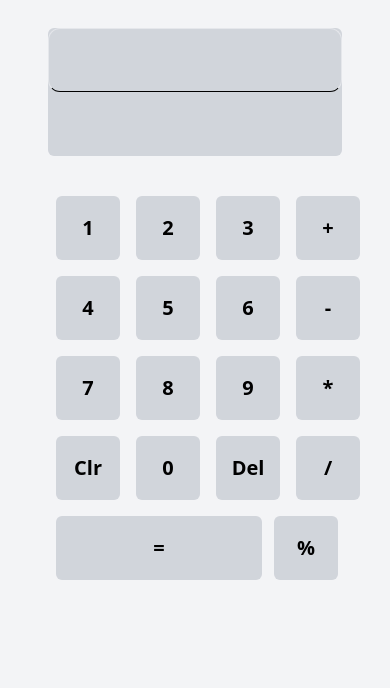
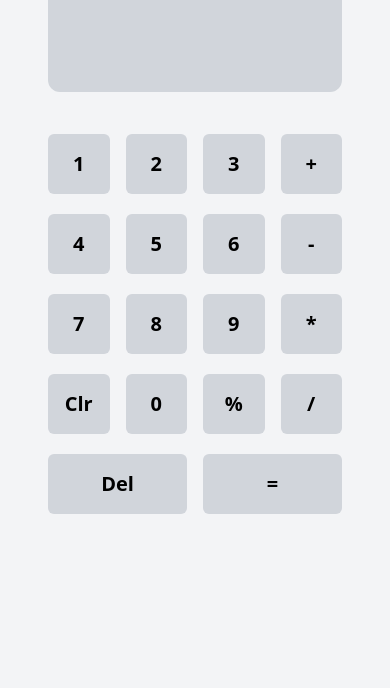
Before and after one commit to sonelAshutosh/simpleCalculator, a website built with Vite: page index.html in a window 390 px wide. Shown: the part 156-844 px from the top of the page. Built offline with nearby package versions, Linux system fonts and the light colour scheme.

Commit message:
Added functionality for mobile devices and improved responsiveness

```diff
--- a/index.html
+++ b/index.html
@@ -6,134 +6,147 @@
     <title>Calculator</title>
     <link rel="stylesheet" href="style.css" />
   </head>
-  <body class="p-12 bg-gray-100 font-bold text-xl">
+  <body class="p-12 bg-gray-100 font-bold text-xl lg:mx-96 md:mx-48">
     <div class="flex flex-col items-center">
-      <div class="font-bold text-4xl p-12">Calculator</div>
+      <div class="font-bold text-4xl pb-8">Calculator</div>
       <div class="w-full">
-        <div id="textBox" class="h-32 w-full bg-gray-300 rounded-md mb-8">
-          <div
-            id="prev"
-            class="h-16 w-auto bg-gray-300 rounded-xl border border-b-black"
-          ></div>
-        </div>
+        <div
+          id="prev"
+          class="h-16 bg-gray-300 rounded-tl-xl rounded-tr-xl flex items-center justify-end pr-4"
+        ></div>
+        <div
+          id="textBox"
+          class="h-16 bg-gray-300 rounded-bl-xl rounded-br-xl mb-8 flex items-center justify-end pr-4"
+        ></div>
         <div class="buttons">
           <div>
-            <div class="h-20 w-full flex items-center justify-between">
+            <div
+              class="h-20 w-full grid grid-cols-4 gap-4 items-center justify-between"
+            >
               <button
-                class="h-12 w-12 bg-gray-300 rounded-md m-2 p-8 flex items-center justify-center"
+                class="bg-gray-300 rounded-md p-4 flex items-center justify-center"
                 id="1"
               >
                 1
               </button>
               <button
-                class="h-12 w-12 bg-gray-300 rounded-md m-2 p-8 flex items-center justify-center"
+                class="bg-gray-300 rounded-md p-4 flex items-center justify-center"
                 id="2"
               >
                 2
               </button>
               <button
-                class="h-12 w-12 bg-gray-300 rounded-md m-2 p-8 flex items-center justify-center"
+                class="bg-gray-300 rounded-md p-4 flex items-center justify-center"
                 id="3"
               >
                 3
               </button>
               <button
-                class="h-12 w-12 bg-gray-300 rounded-md m-2 p-8 flex items-center justify-center"
+                class="bg-gray-300 rounded-md p-4 flex items-center justify-center"
                 id="add"
               >
                 +
               </button>
             </div>
-            <div class="h-20 w-full flex items-center justify-between">
+            <div
+              class="h-20 w-full grid grid-cols-4 gap-4 items-center justify-between"
+            >
               <button
-                class="h-12 w-12 bg-gray-300 rounded-md m-2 p-8 flex items-center justify-center"
+                class="bg-gray-300 rounded-md p-4 flex items-center justify-center"
                 id="4"
               >
                 4
               </button>
               <button
-                class="h-12 w-12 bg-gray-300 rounded-md m-2 p-8 flex items-center justify-center"
+                class="bg-gray-300 rounded-md p-4 flex items-center justify-center"
                 id="5"
               >
                 5
               </button>
               <button
-                class="h-12 w-12 bg-gray-300 rounded-md m-2 p-8 flex items-center justify-center"
+                class="bg-gray-300 rounded-md p-4 flex items-center justify-center"
                 id="6"
               >
                 6
               </button>
               <button
-                class="h-12 w-12 bg-gray-300 rounded-md m-2 p-8 flex items-center justify-center"
+                class="bg-gray-300 rounded-md p-4 flex items-center justify-center"
                 id="subs"
               >
                 -
               </button>
             </div>
-            <div class="h-20 w-full flex items-center justify-between">
+            <div
+              class="h-20 w-full grid grid-cols-4 gap-4 items-center justify-between"
+            >
               <button
-                class="h-12 w-12 bg-gray-300 rounded-md m-2 p-8 flex items-center justify-center"
+                class="bg-gray-300 rounded-md p-4 flex items-center justify-center"
                 id="7"
               >
                 7
               </button>
               <button
-                class="h-12 w-12 bg-gray-300 rounded-md m-2 p-8 flex items-center justify-center"
+                class="bg-gray-300 rounded-md p-4 flex items-center justify-center"
                 id="8"
               >
                 8
               </button>
               <button
-                class="h-12 w-12 bg-gray-300 rounded-md m-2 p-8 flex items-center justify-center"
+                class="bg-gray-300 rounded-md p-4 flex items-center justify-center"
                 id="9"
               >
                 9
               </button>
               <button
-                class="h-12 w-12 bg-gray-300 rounded-md m-2 p-8 flex items-center justify-center"
+                class="bg-gray-300 rounded-md p-4 flex items-center justify-center"
                 id="mul"
               >
                 *
               </button>
             </div>
-            <div class="h-20 w-full flex items-center justify-between">
+            <div
+              class="h-20 w-full grid grid-cols-4 gap-4 items-center justify-between"
+            >
               <button
-                class="h-12 w-12 bg-gray-300 rounded-md m-2 p-8 flex items-center justify-center"
+                class="bg-gray-300 rounded-md p-4 flex items-center justify-center"
                 id="Clr"
               >
                 Clr
               </button>
               <button
-                class="h-12 w-12 bg-gray-300 rounded-md m-2 p-8 flex items-center justify-center"
+                class="bg-gray-300 rounded-md p-4 flex items-center justify-center"
                 id="0"
               >
                 0
               </button>
+
               <button
-                class="h-12 w-12 bg-gray-300 rounded-md m-2 p-8 flex items-center justify-center"
+                class="bg-gray-300 rounded-md p-4 flex items-center justify-center"
+                id="mod"
+              >
+                %
+              </button>
+              <button
+                class="bg-gray-300 rounded-md p-4 flex items-center justify-center"
+                id="div"
+              >
+                /
+              </button>
+            </div>
+            <div
+              class="h-20 w-full grid grid-cols-2 gap-4 items-center justify-between"
+            >
+              <button
+                class="bg-gray-300 rounded-md p-4 flex items-center justify-center"
                 id="Del"
               >
                 Del
               </button>
               <button
-                class="h-12 w-12 bg-gray-300 rounded-md m-2 p-8 flex items-center justify-center"
-                id="div"
-              >
-                /
-              </button>
-            </div>
-            <div class="h-20 w-full flex items-center justify-between">
-              <button
                 id="res"
-                class="h-12 w-56 bg-gray-300 rounded-md m-2 p-8 flex items-center justify-center"
+                class="bg-gray-300 rounded-md p-4 flex items-center justify-center"
               >
                 =
-              </button>
-              <button
-                class="h-12 w-12 bg-gray-300 rounded-md m-1 p-8 flex items-center justify-center"
-                id="mod"
-              >
-                %
               </button>
             </div>
           </div>
--- a/package.json
+++ b/package.json
@@ -4,7 +4,7 @@
   "version": "0.0.0",
   "type": "module",
   "scripts": {
-    "dev": "vite",
+    "dev": "vite --host",
     "build": "vite build",
     "preview": "vite preview"
   },
--- a/script.js
+++ b/script.js
@@ -21,69 +21,75 @@ for (var i = 0; i < 10; i++) {
 }
 
 btns.forEach((btn, id) => {
-  btn.addEventListener('click', () => {
+  btn.addEventListener('pointerdown', () => {
     textBox.innerHTML += id
   })
 })
 
-add.addEventListener('click', () => {
+add.addEventListener('pointerdown', () => {
   operationType = '+'
   value1 = parseInt(textBox.innerHTML)
   prev.innerHTML = value1 + ' ' + operationType
   textBox.innerHTML = ''
 })
 
-subs.addEventListener('click', () => {
+subs.addEventListener('pointerdown', () => {
   operationType = '-'
   value1 = parseInt(textBox.innerHTML)
   prev.innerHTML = value1 + ' ' + operationType
   textBox.innerHTML = ''
 })
 
-mul.addEventListener('click', () => {
+mul.addEventListener('pointerdown', () => {
   operationType = '*'
   value1 = parseInt(textBox.innerHTML)
   prev.innerHTML = value1 + ' ' + operationType
   textBox.innerHTML = ''
 })
 
-div.addEventListener('click', () => {
+div.addEventListener('pointerdown', () => {
   operationType = '/'
   value1 = parseInt(textBox.innerHTML)
   prev.innerHTML = value1 + ' ' + operationType
   textBox.innerHTML = ''
 })
 
-mod.addEventListener('click', () => {
+mod.addEventListener('pointerdown', () => {
   operationType = '%'
   value1 = parseInt(textBox.innerHTML)
   prev.innerHTML = value1 + ' ' + operationType
   textBox.innerHTML = ''
 })
 
-res.addEventListener('click', () => {
+res.addEventListener('pointerdown', () => {
+  if (parseInt(textBox.innerHTML) != NaN && value1 != 0) {
     switch (operationType) {
       case '+':
+        prev.innerHTML = prev.innerHTML + ' ' + textBox.innerHTML
         result = value1 + parseInt(textBox.innerHTML)
         textBox.innerHTML = result
         value1 = result
         break
       case '-':
+        prev.innerHTML = prev.innerHTML + ' ' + textBox.innerHTML
         result = value1 - parseInt(textBox.innerHTML)
         textBox.innerHTML = result
         value1 = result
         break
       case '*':
+        prev.innerHTML = prev.innerHTML + ' ' + textBox.innerHTML
         result = value1 * parseInt(textBox.innerHTML)
         textBox.innerHTML = result
         value1 = result
         break
       case '/':
+        prev.innerHTML = prev.innerHTML + ' ' + textBox.innerHTML
         result = Math.trunc(value1 / parseInt(textBox.innerHTML))
         textBox.innerHTML = result
         value1 = result
         break
       case '%':
+        prev.innerHTML = prev.innerHTML + ' ' + textBox.innerHTML
         result = value1 % parseInt(textBox.innerHTML)
         textBox.innerHTML = result
         value1 = result
@@ -91,14 +97,15 @@ res.addEventListener('click', () => {
       default:
         break
     }
+  }
 })
 
-del.addEventListener('click', () => {
+del.addEventListener('pointerdown', () => {
   var temp = textBox.innerHTML.slice(0, textBox.innerHTML.length - 1)
   textBox.innerHTML = temp
 })
 
-clr.addEventListener('click', () => {
+clr.addEventListener('pointerdown', () => {
   textBox.innerHTML = ''
   prev.innerHTML = ''
   value1 = 0
```
Lines whose indentation alone changed are shown as unchanged.
